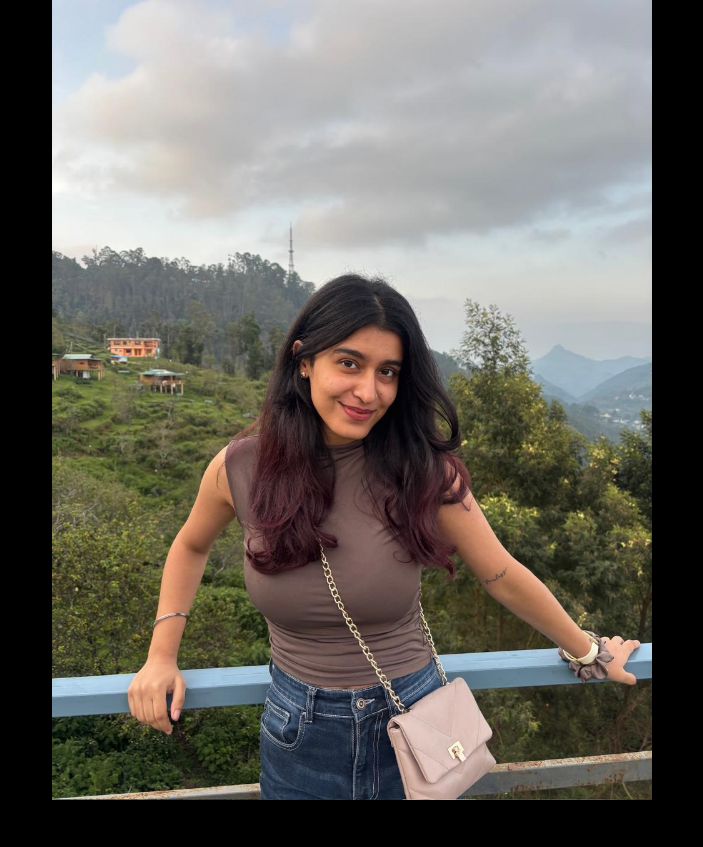
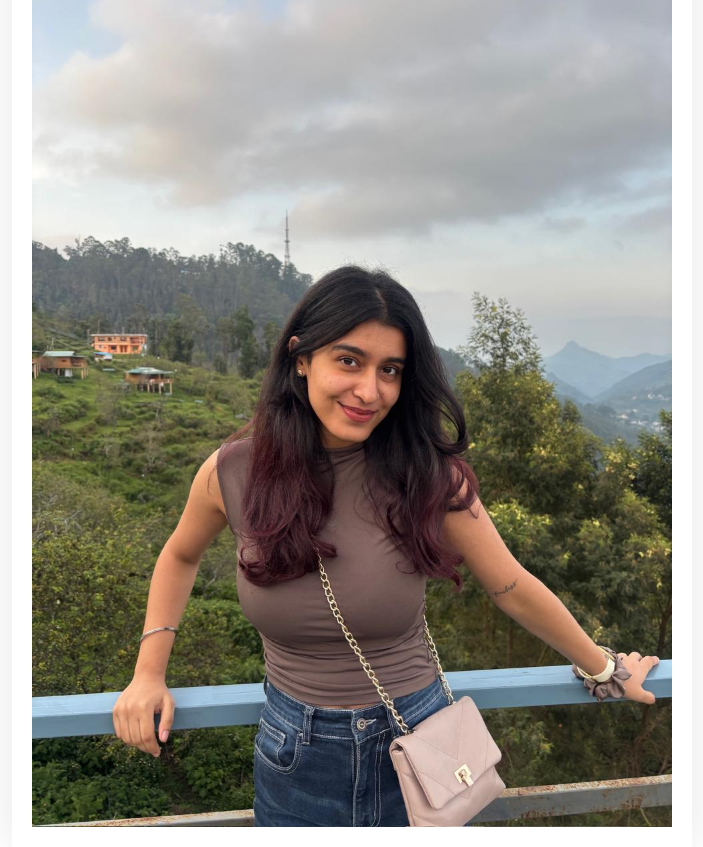
Before and after one commit to lifeofraghav/my-image-site, a plain HTML site: page index.html in a window 1280 px wide. Shown: the whole page, without its empty margins (288-991 px from the left). Before the commit the page ends 800 px from the top, so only its background shows below. Drawn offline with Linux system fonts and the light colour scheme.

Commit message:
Update index.html

```diff
--- a/index.html
+++ b/index.html
@@ -1,23 +1,34 @@
 <!DOCTYPE html>
 <html>
 <head>
-  <title>prettiest face alive</title>
+  <title>Prettiest Face Alive</title>
   <style>
     body {
       margin: 0;
-      background: #000;
+      background: white;
       display: flex;
       align-items: center;
       justify-content: center;
       height: 100vh;
     }
+
+    .image-container {
+      border: 10px solid white;
+      box-shadow: 0 0 40px rgba(0, 0, 0, 0.1);
+      background: white;
+      padding: 10px;
+    }
+
     img {
-      max-width: 100%;
-      max-height: 100%;
+      width: 50vw;
+      height: auto;
+      display: block;
     }
   </style>
 </head>
 <body>
-  <img src="hero.jpeg" alt="Cool Image">
+  <div class="image-container">
+    <img src="hero.jpeg" alt="Prettiest Face Alive">
+  </div>
 </body>
 </html>
```
